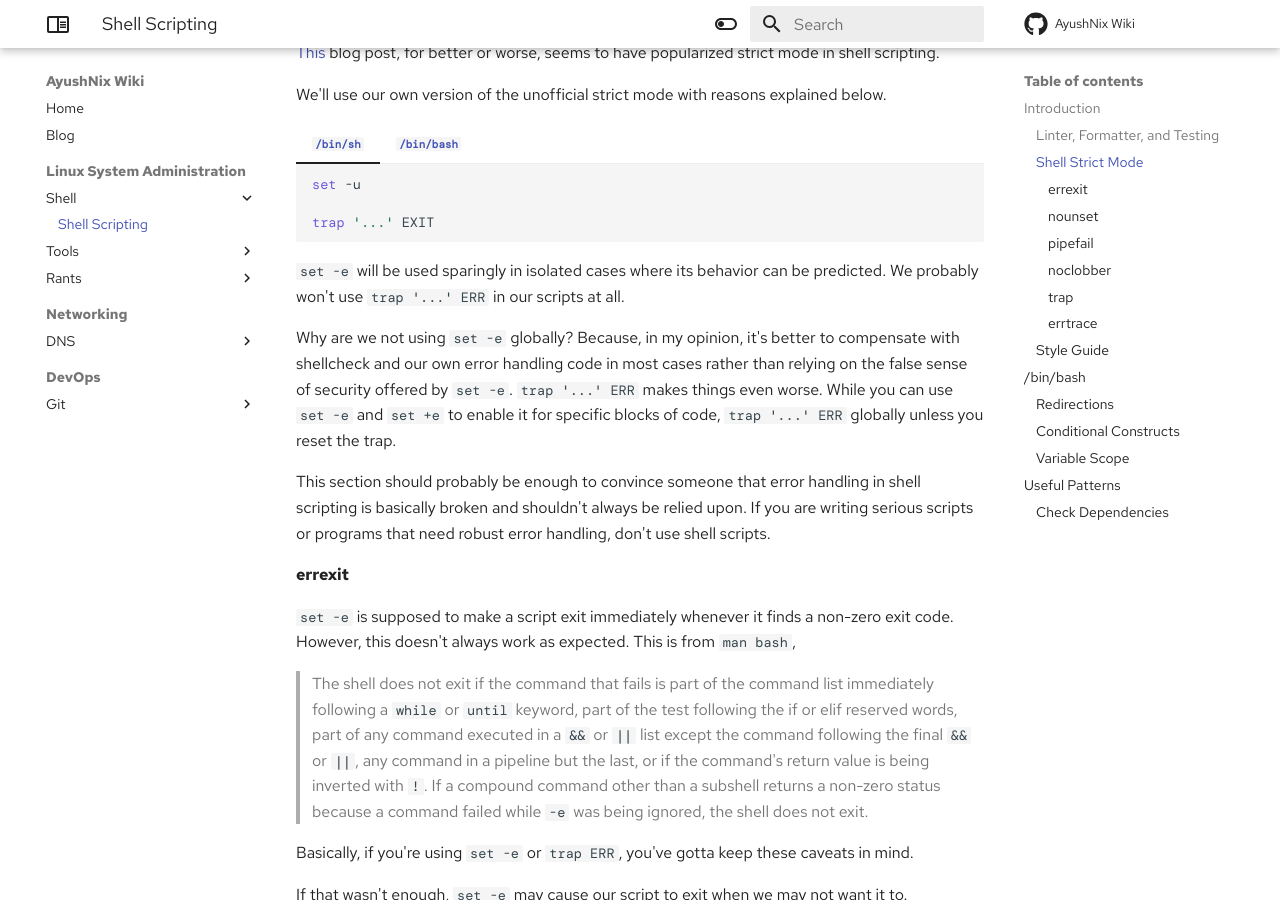
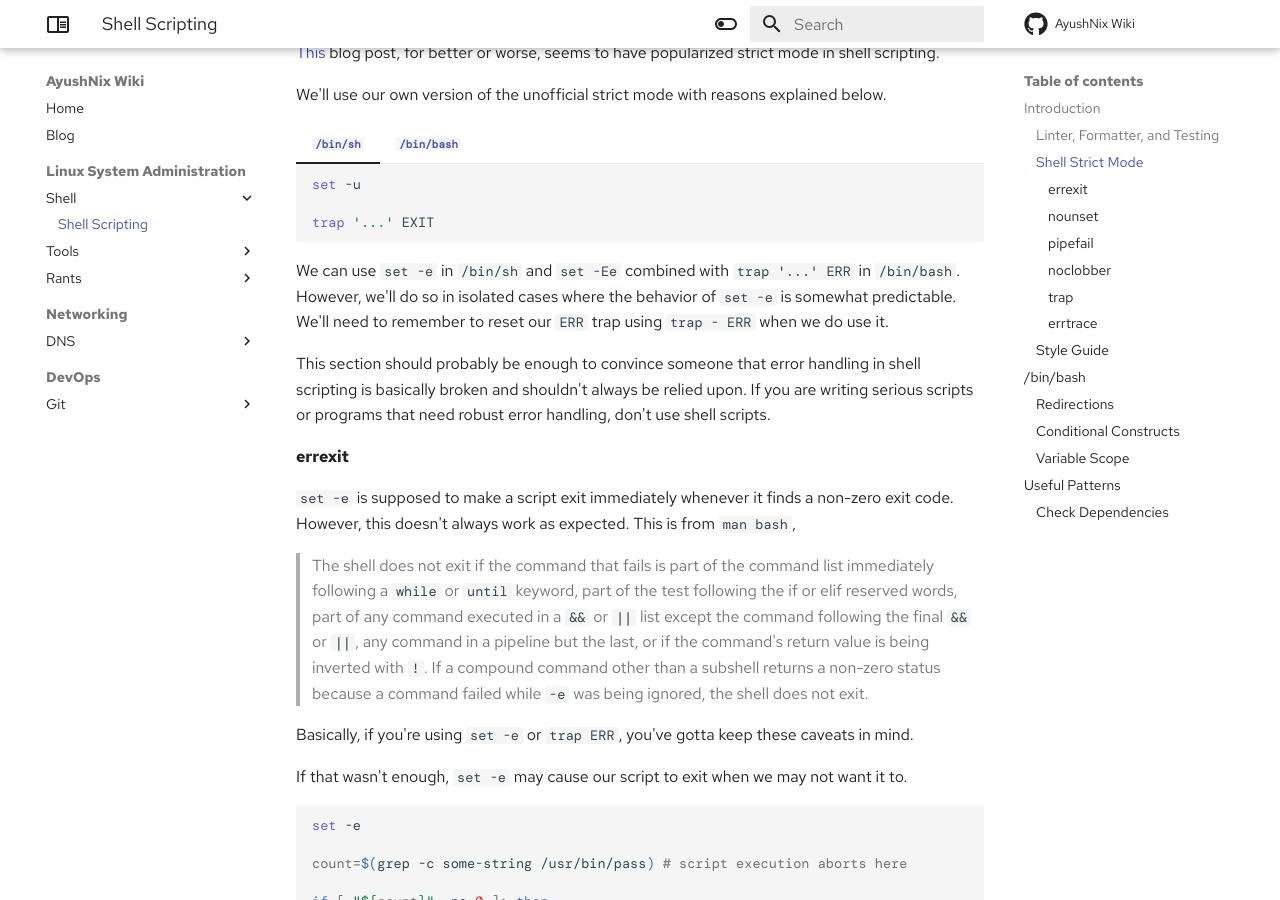
Before and after one commit to ayushnix/wiki, an MkDocs documentation site: the page built from docs/sysadmin/shell/scripting.md, in a window 1280 px wide and 900 px high, scrolled down 1114 px. Built offline with MkDocs 1.6.1 and Material for MkDocs 9.7.7, drawn with Linux system fonts in a browser that asks for light colours; some web fonts are replaced; comment, search, counter and statistics services are not loaded; some of the changed text lies outside the part shown.

Commit message:
clarified my position on using errexit and trap
also added a minor clarification about the dependency check script being
the job of the package manager

````diff
--- a/docs/sysadmin/shell/scripting.md
+++ b/docs/sysadmin/shell/scripting.md
@@ -72,14 +72,9 @@ We'll use our own version of the unofficial strict mode with reasons explained b
     trap '...' EXIT
     ```
 
-`set -e` will be used sparingly in isolated cases where its behavior can be predicted. We probably
-won't use `trap '...' ERR` in our scripts at all.
-
-Why are we not using `set -e` globally? Because, in my opinion, it's better to compensate with
-shellcheck and our own error handling code in most cases rather than relying on the false sense of
-security offered by `set -e`. `trap '...' ERR` makes things even worse. While you can use `set -e`
-and `set +e` to enable it for specific blocks of code, `trap '...' ERR` globally unless you reset
-the trap.
+We can use `set -e` in `/bin/sh` and `set -Ee` combined with `trap '...' ERR` in `/bin/bash`.
+However, we'll do so in isolated cases where the behavior of `set -e` is somewhat predictable. We'll
+need to remember to reset our `ERR` trap using `trap - ERR` when we do use it.
 
 This section should probably be enough to convince someone that error handling in shell scripting is
 basically broken and shouldn't always be relied upon. If you are writing serious scripts or programs
@@ -435,7 +430,8 @@ Try commenting out line number 15 and see what happens to get the full picture.
 
 If you're using shell scripts, you're most likely using commands that aren't built-in commands of
 the shell. Therefore, it makes sense to check whether the commands that you'll use are actually
-present on the system before executing a script.
+present on the system before executing a script. Although this is the job of a package manager, it
+doesn't hurt to simply not allow running a script in case a dependency isn't present.
 
 === "Single Dependency"
     ```sh
````
